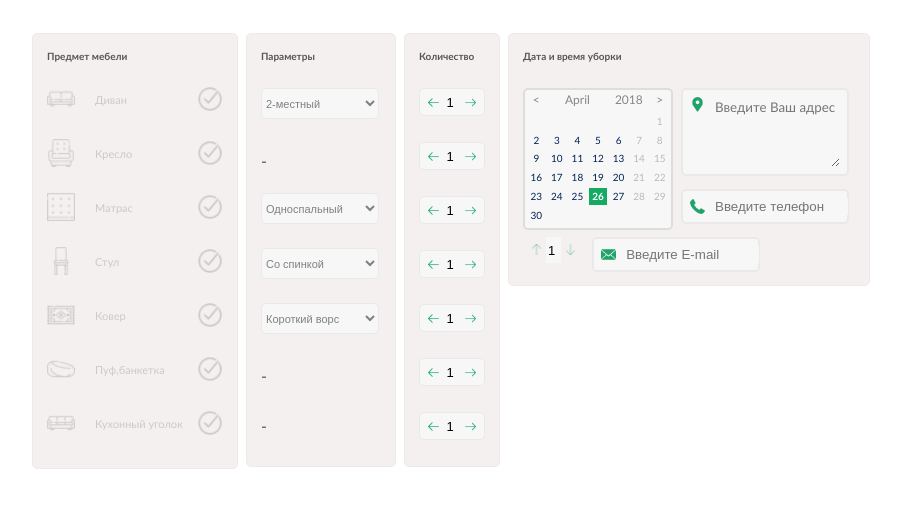
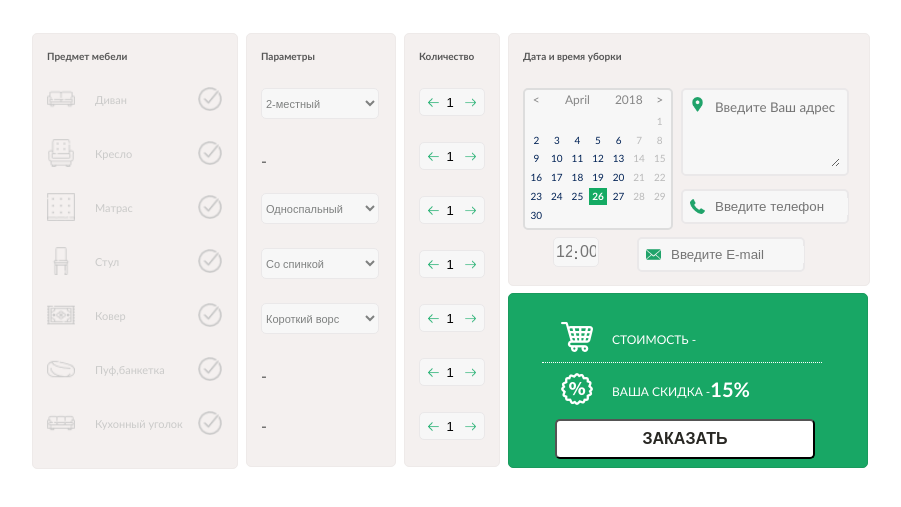
Before and after one commit to WeisserSchatten/Murano, a plain HTML site: page index.html in a window 1280 px wide. Shown: the part 199-706 px from the top of the page, without its empty margins (189-1090 px from the left). Drawn offline with nearby package versions, Linux system fonts and the light colour scheme.

Commit message:
last commit

```diff
--- a/assets/styles/style.css
+++ b/assets/styles/style.css
@@ -101,8 +101,29 @@ ul {
 option,
 select,
 input,
-textarea {
+textarea,
+button {
 	outline: none;
+}
+
+.clock {
+	display: flex;
+	background-color: #f7f7f7;
+
+	align-items: center;
+	height: 30px;
+	margin-right: 30px;
+	margin-left: 30px;
+	border: 1px solid #eae8e9;
+	border-radius: 5px;
+}
+
+.clock-element {
+	background-color: #f7f7f7;
+	border: none;
+	font-size: 16px;
+	width: 20px;
+	height: 20px;
 }
 
 .options-element {
@@ -191,6 +212,57 @@ textarea {
 	height: 15px;
 }
 
+.price {
+	background-color: #18a765;
+	height: 175px;
+	width: 360px;
+	margin-top: 7px;
+	border-radius: 5px;
+	border: 1px solid #1a9a5d;
+}
+
+.price-element {
+	display: flex;
+	align-items: center;
+	color: white;
+	height: 51px;
+	margin-left: 33px;
+	width: 280px;
+}
+
+.price-img {
+	margin: 0 19px;
+}
+
+.price-btn {
+	text-transform: uppercase;
+	font-size: 16px;
+	font-weight: 600;
+	color: #282723;
+	background-color: white;
+	border-radius: 5px;
+	height: 40px;
+	margin: 5px 0 0 46px;
+	width: 260px;
+}
+
+.price-text {
+	margin-top: 5px;
+	font-size: 12px;
+	text-transform: uppercase;
+}
+
+.price-text-second {
+	text-transform: uppercase;
+	font-weight: 900;
+	font-size: 20px;
+}
+
+.cost {
+	border-bottom: 1px dotted white;
+	margin-top: 18px;
+}
+
 #date8,
 .data-user,
 .clock {
--- a/index.html
+++ b/index.html
@@ -152,9 +152,9 @@
 							<input type="text" placeholder="Введите телефон">
 						</div>
 						<div class="clock">
-							<img class="js-minus" src="assets/images/arrow-up.png">
-							<input type="text" value="1" class="js-input-quantity">
-							<img class="js-plus" src="assets/images/arrow-down.png">
+							<input type="text" placeholder="12" class="clock-element">
+							<span>:</span>
+							<input type="text" placeholder="00" class="clock-element">
 						</div>
 						<div class="data-user">
 							<img src="assets/images/mail.png">
@@ -163,7 +163,17 @@
 					</div>
 				</div>
 				<div class="price">
-					<span class="js-price-end"></span>
+					<div class="cost price-element">
+						<img src="assets/images/shopping-cart.png" class="price-img">
+						<span class="price-text">стоимость -</span>
+						<span class="js-price-end price-text-second"></span>
+					</div>
+					<div class="discount price-element">
+						<img src="assets/images/percent.png" class="price-img">
+						<span class="price-text">Вaша скидка -</span>
+						<span  class="price-text-second">15%</span>
+					</div>
+					<button class="price-btn">Заказать</button>
 				</div>
 			</div>
 		</div>
```
